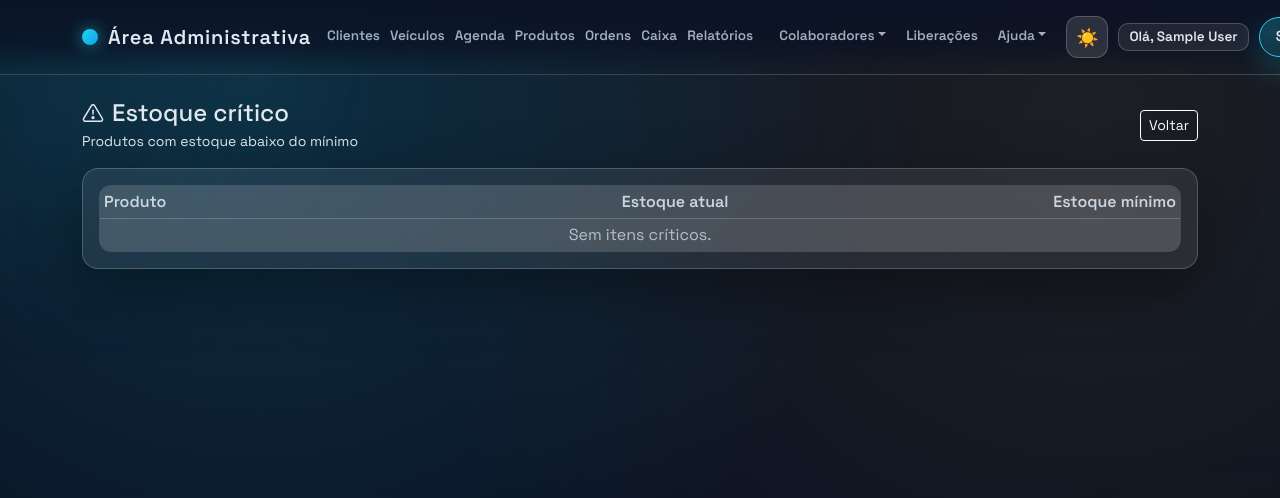
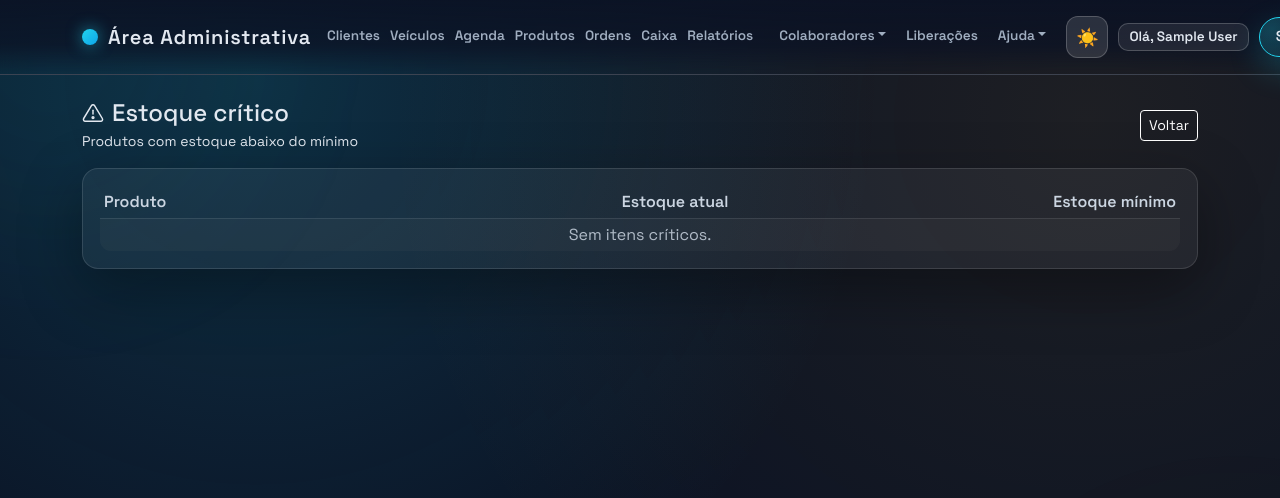
Before and after one commit to andreportol/SaaS_Gestao_Oficina, a Django app: page /dashboard/estoque-critico/ in a window 1280 px wide; the page is wider, and only the part inside the window is pictured. Shown: the top 498 px of that part. Run offline with Django 5.2, Linux system fonts and the light colour scheme; the visitor is signed in with stand-in values (Sample User, id 1); data that the repository does not hold is empty.

Commit message:
Alterando as cores do card ESTOQUE CRITICO.

```diff
--- a/ProjetoOficina/settings.py
+++ b/ProjetoOficina/settings.py
@@ -118,7 +118,10 @@ USE_TZ = False
 STATIC_URL = '/static/'
 STATICFILES_DIRS = [BASE_DIR / "static"]
 STATIC_ROOT = BASE_DIR / "staticfiles"
-STATICFILES_STORAGE = "whitenoise.storage.CompressedManifestStaticFilesStorage"
+if DEBUG:
+    STATICFILES_STORAGE = "django.contrib.staticfiles.storage.StaticFilesStorage"
+else:
+    STATICFILES_STORAGE = "whitenoise.storage.CompressedManifestStaticFilesStorage"
 
 MEDIA_URL = '/media/'
 MEDIA_ROOT = BASE_DIR / "media"
--- a/core/static/core/styles.css
+++ b/core/static/core/styles.css
@@ -1391,6 +1391,24 @@ body:not(.theme-light) .table-responsive {
     background: var(--panel);
 }
 
+body:not(.theme-light) .dashboard-table-card {
+    background: rgba(255, 255, 255, 0.05);
+    border-color: rgba(255, 255, 255, 0.12);
+}
+
+body:not(.theme-light) .dashboard-table-card .table,
+body:not(.theme-light) .dashboard-table-card .table-responsive {
+    background: transparent;
+}
+
+body:not(.theme-light) .dashboard-table-card .table {
+    border-color: rgba(255, 255, 255, 0.12);
+}
+
+body:not(.theme-light) .dashboard-table-card .table > :not(caption) > * > * {
+    border-color: rgba(255, 255, 255, 0.12);
+}
+
 .phone-actions a {
     text-decoration: none;
     display: inline-flex;
--- a/templates/core/estoque_critico_table.html
+++ b/templates/core/estoque_critico_table.html
@@ -17,7 +17,7 @@
     <a class="btn btn-outline-secondary btn-sm" href="{% url 'dashboard' %}">Voltar</a>
 </div>
 
-<div class="card p-3 dashboard-card">
+<div class="card p-3 dashboard-card dashboard-table-card">
     <div class="table-responsive">
         <table class="table table-sm table-striped mb-0">
             <thead>
```
